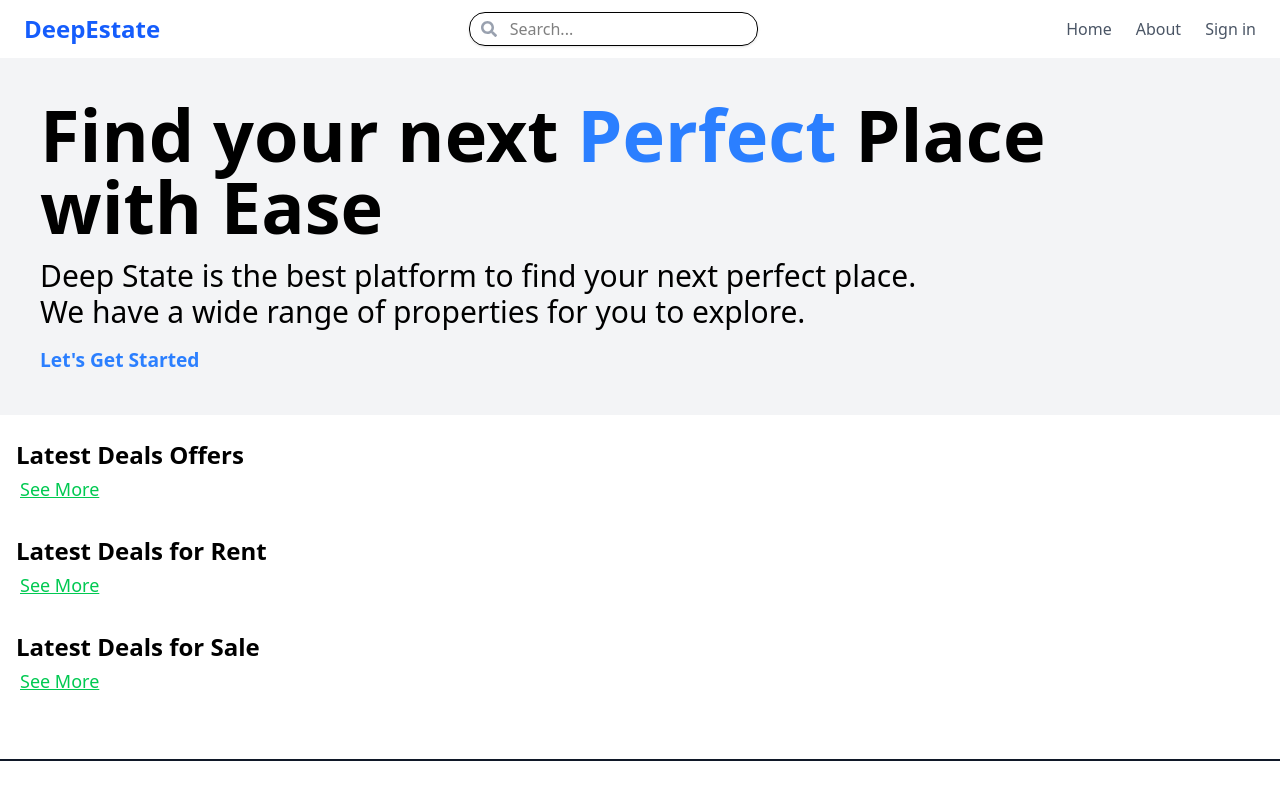
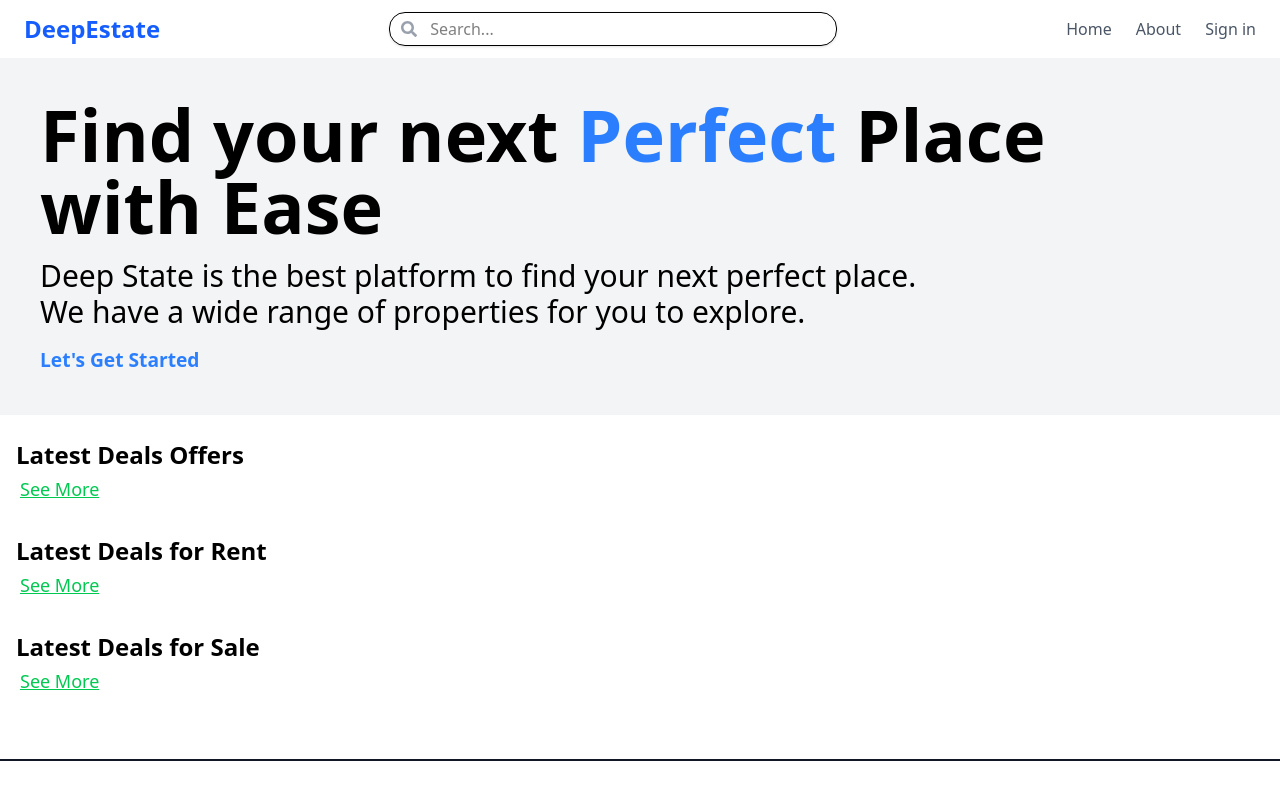
Before and after one commit to SundeepKumar07/mern-marketplace, a React (Vite) app in the folder frontend/: page / in a window 1280 px wide. Shown: the top 800 px of the page. Built offline with nearby package versions, Linux system fonts and the light colour scheme; no server answers.

Commit message:
Updated Navbar

```diff
--- a/frontend/src/components/Navbar.jsx
+++ b/frontend/src/components/Navbar.jsx
@@ -1,12 +1,13 @@
 import React, { useEffect, useState } from "react";
 import { Link, useNavigate } from "react-router-dom";
-import { FaSearch } from "react-icons/fa";
+import { FaSearch, FaBars } from "react-icons/fa";
 import { useSelector } from "react-redux";
 
 export default function Navbar() {
   const navigate = useNavigate();
-  const {currentUser} = useSelector(state => state.user);
+  const { currentUser } = useSelector((state) => state.user);
   const [searchTerm, setSearchTerm] = useState('');
+  const [menuOpen, setMenuOpen] = useState(false);
 
   const handleSubmit = (e) => {
     e.preventDefault();
@@ -14,67 +15,83 @@ export default function Navbar() {
     urlParams.set('searchTerm', searchTerm);
     const searchQuery = urlParams.toString();
     navigate(`/search/?${searchQuery}`);
-  }
+  };
 
-  useEffect(()=>{
+  useEffect(() => {
     const urlParams = new URLSearchParams(location.search);
     const searchTermFromUrl = urlParams.get('searchTerm');
-    if(searchTermFromUrl){
+    if (searchTermFromUrl) {
       setSearchTerm(searchTermFromUrl);
     }
-  }, [location.search])
+  }, [location.search]);
 
   return (
+    <nav className="bg-white shadow-md py-3 px-4 sm:px-6 flex flex-col sm:flex-row items-center justify-between gap-4 sm:gap-0">
+      {/* Logo */}
+      <div className="w-full flex justify-between items-center sm:w-auto">
+        <Link to="/">
+          <div className="text-2xl font-bold text-blue-600">DeepEstate</div>
+        </Link>
 
-    <nav className="bg-white shadow-md py-3 px-6 flex items-center justify-between">
-      {/* Left - Logo */}
-      <Link to="/">
-        <div className="text-2xl font-bold text-blue-600 animate-fade-in">
-          DeepEstate
-        </div>
-      </Link>
+        {/* Mobile Menu Toggle */}
+        <button
+          className="sm:hidden text-gray-700 text-xl"
+          onClick={() => setMenuOpen(!menuOpen)}
+        >
+          <FaBars />
+        </button>
+      </div>
 
-      {/* Middle - Search Bar */}
-      <form onSubmit={handleSubmit} className="relative max-w-md md:block">
+      {/* Search Bar */}
+      <form
+        onSubmit={handleSubmit}
+        className="relative w-full max-w-md flex-shrink"
+      >
         <input
           type="text"
           placeholder="Search..."
-          name='searchTerm'
+          name="searchTerm"
           value={searchTerm}
-          onChange={(e) => {setSearchTerm(e.target.value)}}
-          className=" pl-10 pr-4 py-1 border rounded-2xl shadow-sm transition-all duration-300 focus:ring-2 focus:ring-blue-400 focus:outline-none"
+          onChange={(e) => setSearchTerm(e.target.value)}
+          className="pl-10 pr-4 py-1 w-full border rounded-2xl shadow-sm transition-all duration-300 focus:ring-2 focus:ring-blue-400 focus:outline-none"
         />
-        <button className="cursor-pointer absolute left-3 top-1/2">
-          <FaSearch className="transform -translate-y-1/2 text-gray-400"/>
+        <button type="submit" className="absolute left-3 top-1/2 transform -translate-y-1/2">
+          <FaSearch className="text-gray-400" />
         </button>
       </form>
 
-      {/* Right - Menu Items */}
-      <ul className="flex gap-6 text-gray-600 font-medium">
-        <li className="relative group transition-transform duration-300 transform hover:scale-105 invisible sm:visible">
+      {/* Menu Items */}
+      <div
+        className={`w-full sm:w-auto flex-col sm:flex-row flex items-center gap-4 sm:gap-6 font-medium text-gray-600 transition-all duration-300 ease-in-out
+        ${menuOpen ? 'flex' : 'hidden'} sm:flex`}
+      >
+        <li className="list-none relative group hover:scale-105 transition-transform duration-300">
           <Link to="/" className="hover:text-blue-500 transition-colors duration-300">
             Home
           </Link>
           <span className="absolute left-0 -bottom-1 h-[2px] w-0 bg-blue-500 transition-all group-hover:w-full"></span>
         </li>
-        <li className="relative group transition-transform duration-300 transform hover:scale-105">
+
+        <li className="list-none relative group hover:scale-105 transition-transform duration-300">
           <Link to="/about" className="hover:text-blue-500 transition-colors duration-300">
             About
           </Link>
           <span className="absolute left-0 -bottom-1 h-[2px] w-0 bg-blue-500 transition-all group-hover:w-full"></span>
         </li>
-        {currentUser?
-            <Link to={'/profile'}>
-              <img src={currentUser.avatar} alt="profile" className="w-6 rounded-full" />
-            </Link>
-          : <li className="relative group transition-transform duration-300 transform hover:scale-105">
+
+        {currentUser ? (
+          <Link to="/profile">
+            <img src={currentUser.avatar} alt="profile" className="w-6 h-6 rounded-full" />
+          </Link>
+        ) : (
+          <li className="list-none relative group hover:scale-105 transition-transform duration-300">
             <Link to="/sign-in" className="hover:text-blue-500 transition-colors duration-300">
               Sign in
             </Link>
             <span className="absolute left-0 -bottom-1 h-[2px] w-0 bg-blue-500 transition-all group-hover:w-full"></span>
           </li>
-        }
-      </ul>
+        )}
+      </div>
     </nav>
   );
 }
```
